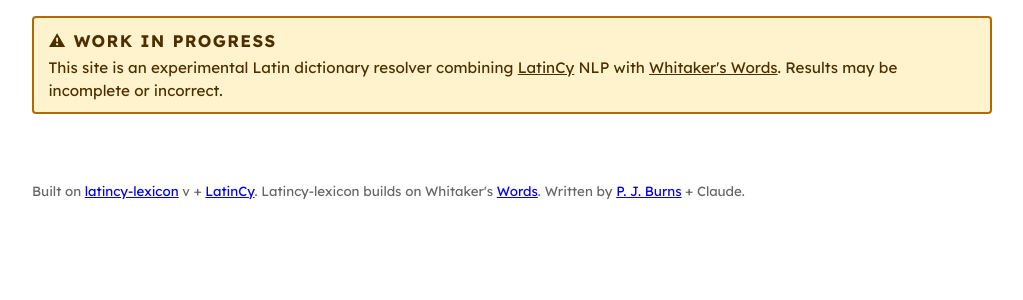
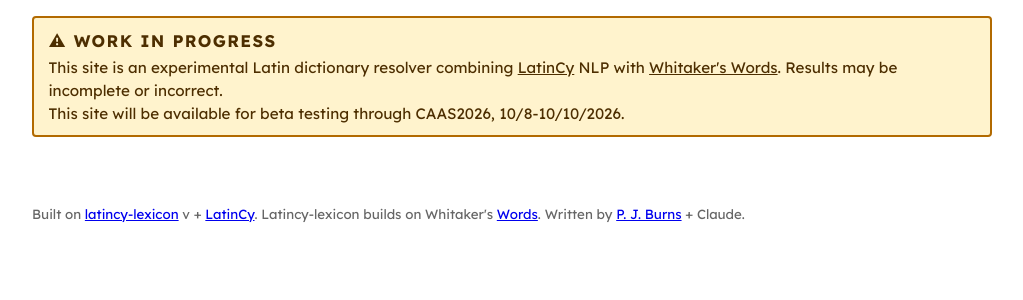
Before and after one commit to latincy/latincy-lexicon-site, a Python web app: template src/latincy_lexicon_site/templates/base.html in a window 1280 px wide. Shown: the part 72-372 px from the top of the page, without its empty margins (128-1151 px from the left). Run offline with Jinja, Linux system fonts and the light colour scheme; the template is opened without the code that fills it, so the values that code supplies are empty.

Commit message:
feat: WIP notice states beta-testing availability through CAAS2026
Co-Authored-By: Claude Opus 5.5 <noreply@anthropic.com>

```diff
--- a/src/latincy_lexicon_site/templates/_wip_notice.html
+++ b/src/latincy_lexicon_site/templates/_wip_notice.html
@@ -1,4 +1,5 @@
 <div class="wip-notice" role="note">
   <p class="wip-label"><strong>Work in progress</strong></p>
   <p>This site is an experimental Latin dictionary resolver combining <a href="https://huggingface.co/latincy">LatinCy</a> NLP with <a href="https://mk270.github.io/whitakers-words/">Whitaker's Words</a>. Results may be incomplete or incorrect.</p>
+  <p>This site will be available for beta testing through CAAS2026, 10/8-10/10/2026.</p>
 </div>
```
